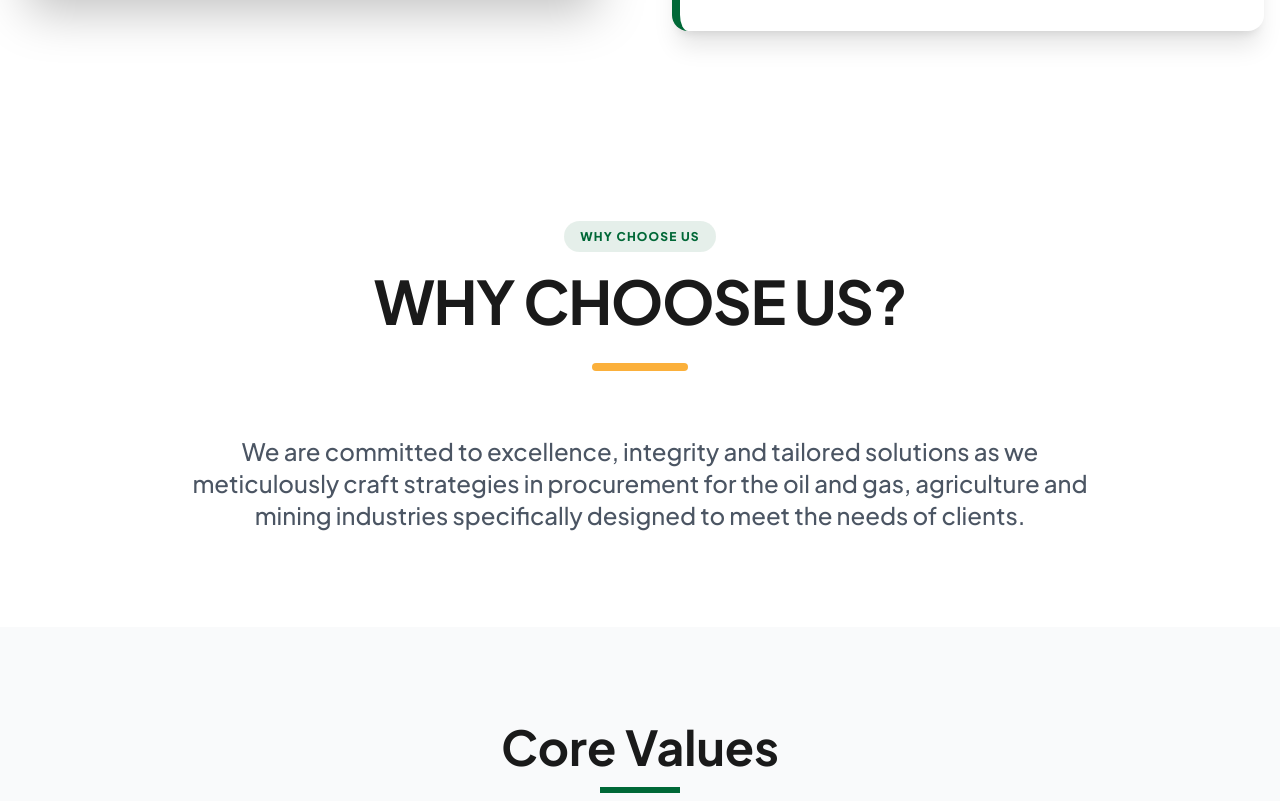
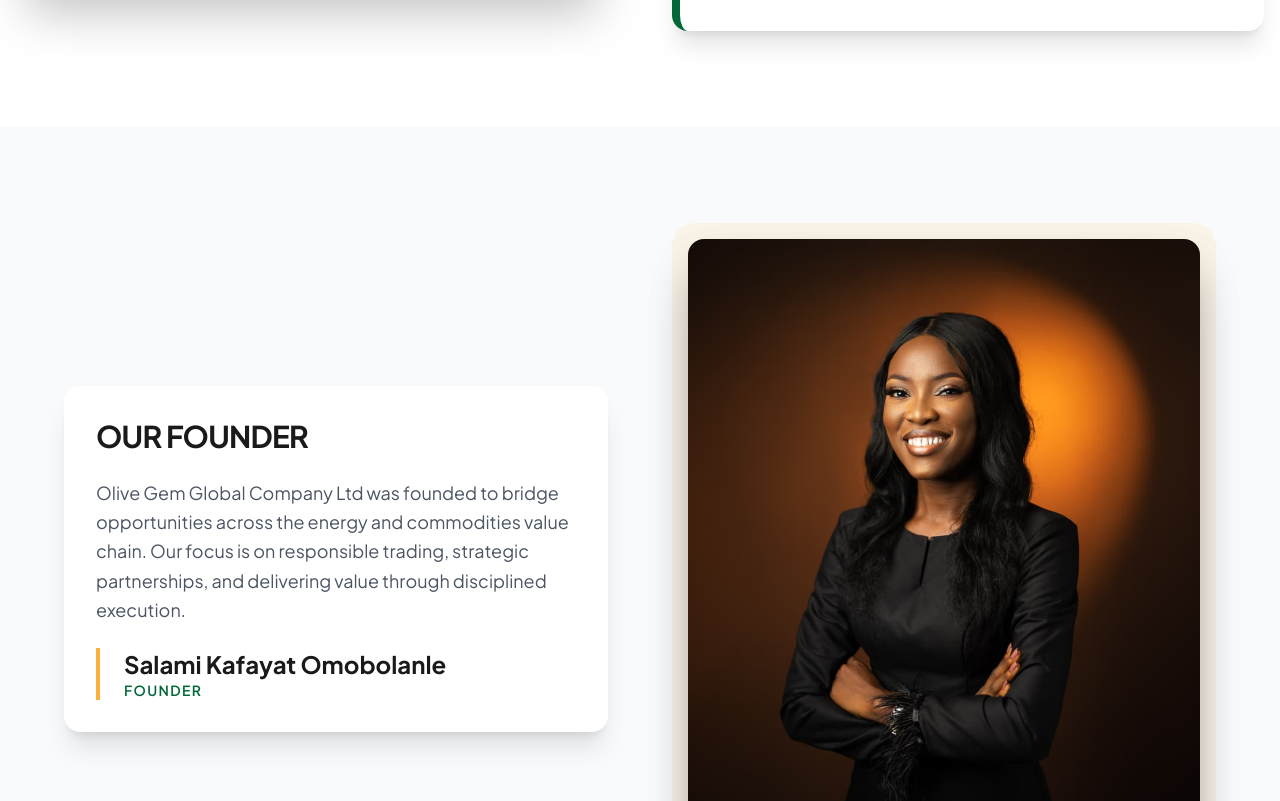
Before and after one commit to RoyalPrince700/olivegem, a React (Vite) app in the folder frontend/: page /about in a window 1280 px wide. Shown: the part 1268-2069 px from the top of the page. Built offline with nearby package versions, Linux system fonts and the light colour scheme.

Commit message:
updated website

```diff
--- a/frontend/src/components/Footer.jsx
+++ b/frontend/src/components/Footer.jsx
@@ -1,5 +1,5 @@
 import React from 'react';
-import { Mail, Instagram, Phone, ChevronRight } from 'lucide-react';
+import { Mail, Instagram, Phone, ChevronRight, Linkedin } from 'lucide-react';
 import { Link } from 'react-router-dom';
 import logo from '../assets/oggclogo.png';
 
@@ -21,6 +21,7 @@ const Footer = () => {
               Delivering unexploited value to the Oil and Gas and Agriculture industries through innovation and operational excellence.
             </p>
             <div className="flex gap-4">
+              <a href="https://www.linkedin.com/company/oggc" target="_blank" rel="noopener noreferrer" className="w-10 h-10 bg-white/5 rounded-full flex items-center justify-center hover:bg-og-green transition-all"><Linkedin size={18}/></a>
               <a href="#" className="w-10 h-10 bg-white/5 rounded-full flex items-center justify-center hover:bg-og-green transition-all"><Instagram size={18}/></a>
               <a href="#" className="w-10 h-10 bg-white/5 rounded-full flex items-center justify-center hover:bg-og-green transition-all"><Mail size={18}/></a>
               <a href="#" className="w-10 h-10 bg-white/5 rounded-full flex items-center justify-center hover:bg-og-green transition-all"><Phone size={18}/></a>
--- a/frontend/src/pages/About.jsx
+++ b/frontend/src/pages/About.jsx
@@ -1,5 +1,7 @@
 import React from 'react';
 import { Target, Eye, ShieldCheck, Zap, Award, Users, Lightbulb, TrendingUp } from 'lucide-react';
+import OptimizedImage from '../components/OptimizedImage';
+import founderImage from '../assets/oggcltdfounder.jpeg';
 
 const About = () => {
   const values = [
@@ -76,6 +78,41 @@ const About = () => {
         </div>
       </section>
 
+      {/* Founder Section */}
+      <section className="py-24 bg-gray-50">
+        <div className="container mx-auto px-4">
+          <div className="max-w-6xl mx-auto">
+            <div className="grid grid-cols-1 lg:grid-cols-2 gap-16 items-center">
+              <div className="order-2 lg:order-1">
+                <div className="bg-white p-8 rounded-2xl shadow-xl">
+                  <h3 className="text-3xl font-bold text-og-dark mb-6 uppercase tracking-tight">Our Founder</h3>
+                  <p className="text-gray-600 text-lg leading-relaxed mb-6">
+                    Olive Gem Global Company Ltd was founded to bridge opportunities across the energy and commodities value chain. Our focus is on responsible trading, strategic partnerships, and delivering value through disciplined execution.
+                  </p>
+                  <div className="border-l-4 border-og-gold pl-6">
+                    <p className="text-2xl font-bold text-og-dark">Salami Kafayat Omobolanle</p>
+                    <p className="text-og-green font-semibold uppercase tracking-widest text-sm">Founder</p>
+                  </div>
+                </div>
+              </div>
+              <div className="order-1 lg:order-2">
+                <div className="relative">
+                  <div className="bg-og-gold/10 p-4 rounded-3xl">
+                    <OptimizedImage
+                      src={founderImage}
+                      alt="Salami Kafayat Omobolanle, Founder of Olive Gem Global Company Ltd"
+                      className="w-full h-auto rounded-2xl shadow-2xl object-cover"
+                      eager={true}
+                      fetchPriority="high"
+                    />
+                  </div>
+                </div>
+              </div>
+            </div>
+          </div>
+        </div>
+      </section>
+
       {/* Why Choose Us */}
       <section className="py-24 bg-white">
         <div className="container mx-auto px-4">
--- a/frontend/src/pages/Contact.jsx
+++ b/frontend/src/pages/Contact.jsx
@@ -1,11 +1,12 @@
 import React from 'react';
-import { Phone, Mail, MapPin, Instagram, FileText, Send } from 'lucide-react';
+import { Phone, Mail, MapPin, Instagram, FileText, Send, Linkedin } from 'lucide-react';
 
 const Contact = () => {
   const contactInfo = [
     { icon: Phone, title: 'Call Us', details: ['+234 806 125 1833', '+234 915 274 3011'], color: 'text-og-green' },
-    { icon: Mail, title: 'Email Us', details: ['ogcinfo21@gmail.com', 'gemsfoodbr@gmail.com'], color: 'text-og-gold' },
+    { icon: Mail, title: 'Email Us', details: ['info@oggcltd.com'], color: 'text-og-gold' },
     { icon: Instagram, title: 'Instagram', details: ['@olivegemglobal_ng'], color: 'text-pink-500' },
+    { icon: Linkedin, title: 'LinkedIn', details: ['Olive Gem Global Company Limited'], color: 'text-blue-600', link: 'https://www.linkedin.com/company/oggc' },
   ];
 
   return (
@@ -34,7 +35,20 @@ const Contact = () => {
                   <h3 className="text-xl font-bold text-og-dark mb-4 uppercase tracking-tight">{item.title}</h3>
                   <div className="space-y-2">
                     {item.details.map((detail, idx) => (
-                      <p key={idx} className="text-gray-600 font-medium">{detail}</p>
+                      <div key={idx}>
+                        {item.link ? (
+                          <a
+                            href={item.link}
+                            target="_blank"
+                            rel="noopener noreferrer"
+                            className="text-gray-600 font-medium hover:text-og-green transition-colors"
+                          >
+                            {detail}
+                          </a>
+                        ) : (
+                          <p className="text-gray-600 font-medium">{detail}</p>
+                        )}
+                      </div>
                     ))}
                   </div>
                 </div>
--- a/frontend/src/pages/PrivacyPolicy.jsx
+++ b/frontend/src/pages/PrivacyPolicy.jsx
@@ -210,7 +210,7 @@ const PrivacyPolicy = () => {
                 <div className="space-y-4">
                   <div className="flex items-center gap-3">
                     <Mail className="text-og-green" size={20} />
-                    <span className="text-gray-600">privacy@olivegemglobal.com</span>
+                    <span className="text-gray-600">info@oggcltd.com</span>
                   </div>
                   <div className="flex items-center gap-3">
                     <Shield className="text-og-green" size={20} />
```
Also changed, not shown: frontend/src/assets/oggcltdfounder.jpeg (added).
